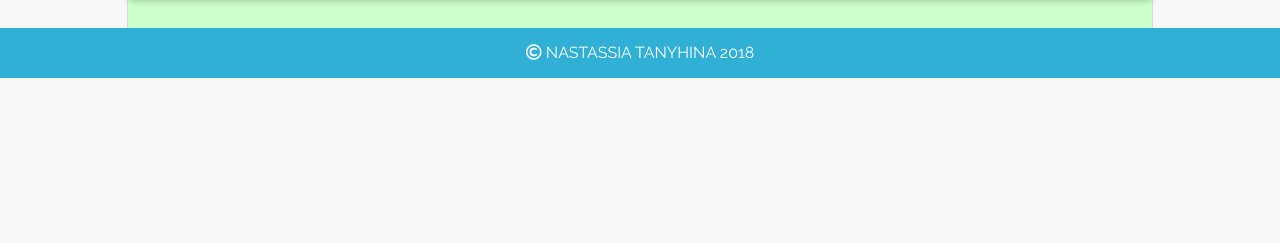
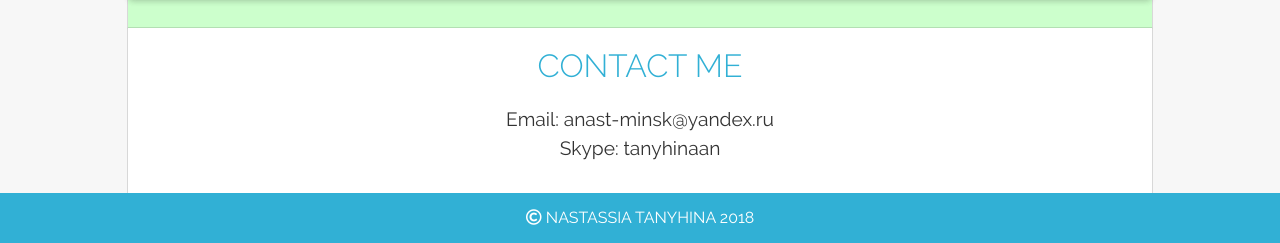
Before and after one commit to anastminsk/rsschool-codejam1-cv, a plain HTML site: page index.html in a window 1280 px wide. Shown: the part 4916-5159 px from the top of the page. Before the commit the page ends 4994 px from the top, so only its background shows below. Drawn offline with Linux system fonts and the light colour scheme.

Commit message:
rsschool-codejam1-cv/feat: add contact block

```diff
--- a/css/style.css
+++ b/css/style.css
@@ -227,6 +227,17 @@ figcaption {
   color: #737373;
 }
 
+/*CONTACT*/
+.contact {
+  background-color: #fff;
+}
+
+.contact .content-body {
+  width: 60%;
+  margin: 0 auto;
+  text-align: center;
+  font-size: 1.2rem;
+}
 
 
 /* FOOTER */
--- a/index.html
+++ b/index.html
@@ -315,6 +315,18 @@
         </div>
       </div>
       <!-- END PROJECTS -->
+      <!-- BEGIN CONTACT -->
+      <div class="contact block">
+        <div class="content-header">
+          <a name="contact"></a>
+          <h2>Contact Me</h2>
+        </div>
+        <div class="content-body">
+          <p>Email: anast-minsk@yandex.ru</p>
+          <p>Skype: tanyhinaan</p>
+        </div>
+      </div>
+      <!-- END CONTACT -->
 
 
 
```
